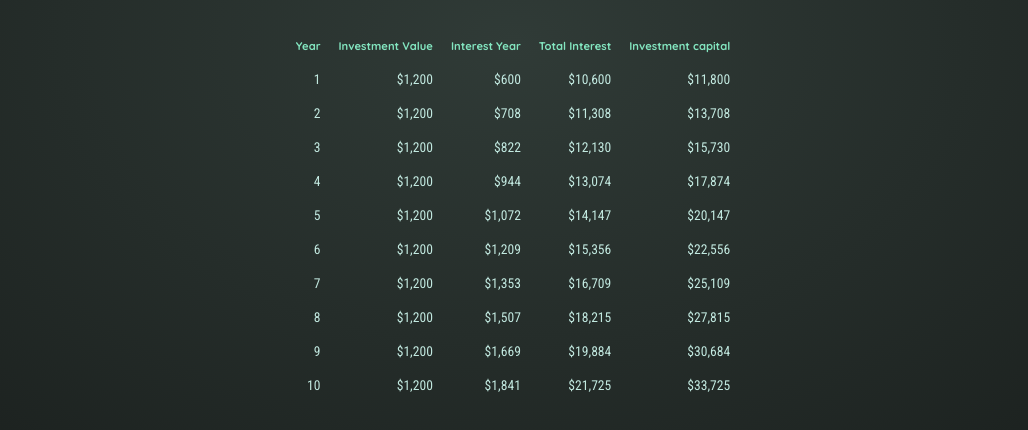
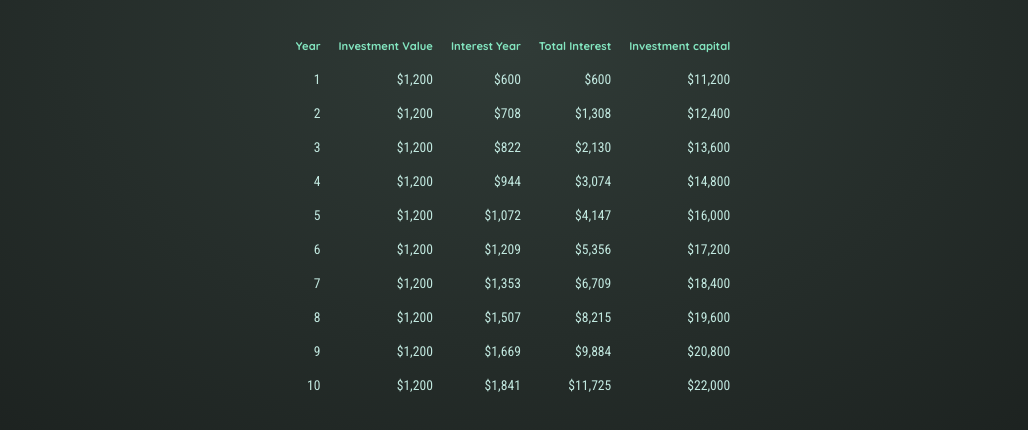
Before and after one commit to slavkoSenkiv/investment-calculator, a React (Vite) app: page / in a window 1280 px wide. Shown: the part 382-812 px from the top of the page, without its empty margins (127-1155 px from the left). Built offline with nearby package versions, Linux system fonts and the light colour scheme.

Commit message:
make resulst render properly

```diff
--- a/src/components/ForecRow.jsx
+++ b/src/components/ForecRow.jsx
@@ -1,12 +1,12 @@
 import { formatter } from "../util/investment"
-export default function ForecRow ( { yearData, totalInterest} ) {
+export default function ForecRow ( { yearData, totalInterest, totalAmountInvested} ) {
   return (
     <tr>
       <td>{yearData.year}</td>
       <td>{formatter.format(yearData.annualInvestment)}</td>
       <td>{formatter.format(yearData.interest)}</td>
       <td>{formatter.format(totalInterest)}</td>
-      <td>{formatter.format(yearData.valueEndOfYear)}</td>
+      <td>{formatter.format(totalAmountInvested)}</td>
     </tr>
   )
 }
--- a/src/components/ForecTable.jsx
+++ b/src/components/ForecTable.jsx
@@ -1,15 +1,12 @@
 import ForecRow from "./ForecRow";
-/* import { useState } from "react";
- */import { calculateInvestmentResults } from "../util/investment";
+import { calculateInvestmentResults } from "../util/investment";
 
 export default function ForecTable({ userInput }) {
-
-/*   const [resultsData, setresultsData] = useState(calculateInvestmentResults(userInput));
- */
-const resultsData = calculateInvestmentResults(userInput);
-
-  console.log("userInput", userInput);
-  console.log("resultsData", resultsData);
+  const resultsData = calculateInvestmentResults(userInput);
+  const initialInvestment =
+    resultsData[0].valueEndOfYear -
+    resultsData[0].interest -
+    resultsData[0].annualInvestment;
 
   return (
     <table id="result">
@@ -24,8 +21,19 @@ const resultsData = calculateInvestmentResults(userInput);
       </thead>
       <tbody>
         {resultsData.map((yearData) => {
-          const totalInterest = yearData.valueEndOfYear - yearData.annualInvestment * yearData.year;
-          return <ForecRow key={yearData.year} yearData={yearData} totalInterest={totalInterest} />
+          const totalInterest =
+            yearData.valueEndOfYear -
+            yearData.annualInvestment * yearData.year -
+            initialInvestment;
+          const totalAmountInvested = yearData.valueEndOfYear - totalInterest;
+          return (
+            <ForecRow
+              key={yearData.year}
+              yearData={yearData}
+              totalInterest={totalInterest}
+              totalAmountInvested={totalAmountInvested}
+            />
+          );
         })}
       </tbody>
     </table>
```
Also changed, not shown: src/App.jsx (+0 -8 lines), src/util/investment.js (+4 -5 lines).
